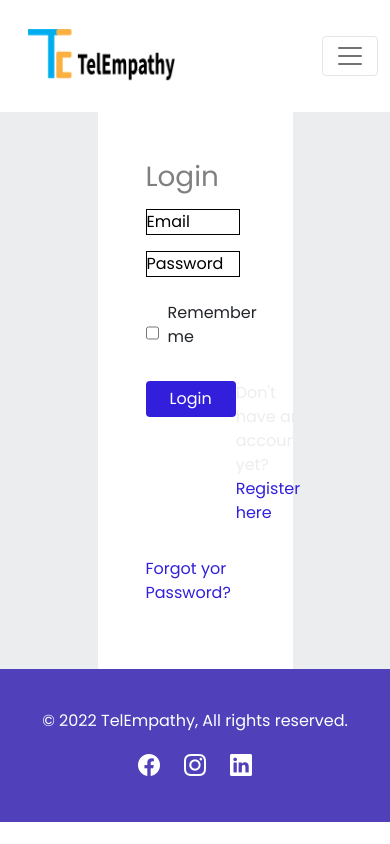
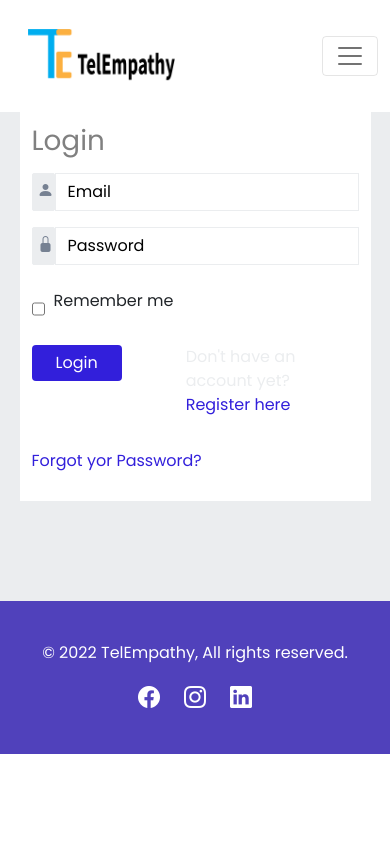
Before and after one commit to aniket7515/TelEmpathy_Internship_work, a React (Create React App) app: page /login in a window 390 px wide. Built offline with nearby package versions, Linux system fonts and the light colour scheme.

Commit message:
Make changes in Login

```diff
--- a/src/components/LoginForm.css
+++ b/src/components/LoginForm.css
@@ -51,8 +51,23 @@
 }
 
 .register p{
-    color:#EBEDEF ;
+    color:#ebedef ;
 }
 .register span{
     color: #321FDb;
 }
+
+@media only screen and (max-width: 768px) {
+    .login-box{
+        width: 90%;
+        margin-bottom: 100px !important;
+        padding: 12px;
+    }
+    .login-box .login-content .input{
+        display:flex;
+    }
+    .reg .loginbutton{
+        padding-right:4rem;
+    }
+
+}
--- a/src/components/LoginForm.jsx
+++ b/src/components/LoginForm.jsx
@@ -5,17 +5,19 @@ const LoginForm = () => {
   return (
     <div>
         <div className="login">
-            <div className="login-box">
+            <div className="login-box" style={{marginBottom:"50px"}}>
                 <div className="login-content">
                     <h1>Login</h1>
                     <form action="#">
                     <div className="input py-2">
                        {/* <i className="fa fa-user icon"></i> */}
-                       <input className="input-field" type="text" placeholder="Email" name="email"/>
+                       <i className="bi bi-person-fill" style={{border: '1px solid #ebedef',paddingTop:"5px",paddingBottom:"5px",paddingLeft:"5px",borderRadius:"2px",color:"#768192",backgroundColor:"#ebedef"}}></i>
+                       <input className="input-field" type="text" placeholder="Email" name="email"style={{border:"1px solid #ebedef",padding:"0.375rem 0.75rem"}}/ >
                     </div>
                     <div className="input py-2">
                         {/* <i className="fa fa-key icon"></i> */}
-                        <input className="input-field" type="password" placeholder="Password" name="psw"/>
+                        <i className="bi bi-lock-fill"style={{border: '1px solid #ebedef',paddingTop:"5px",paddingBottom:"5px",paddingLeft:"5px",borderRadius:"2px",color:"#768192",backgroundColor:"#ebedef"}}></i>
+                        <input className="input-field" type="password" placeholder="Password" name="psw" style={{border:"1px solid #ebedef",padding:"0.375rem 0.75rem"}}/>
                     </div>
                     <div className="checkin my-3">
                         <input type="checkbox"  />
```
